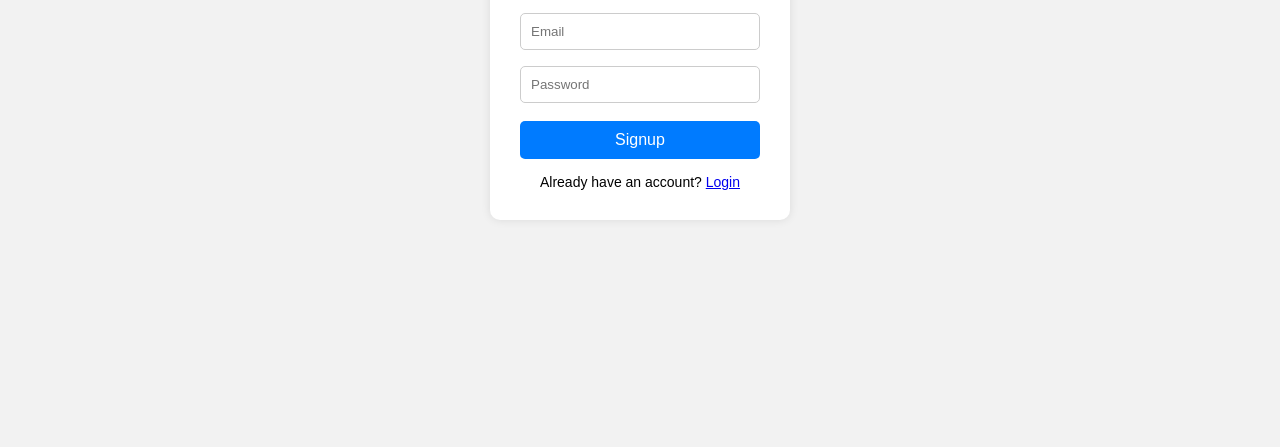
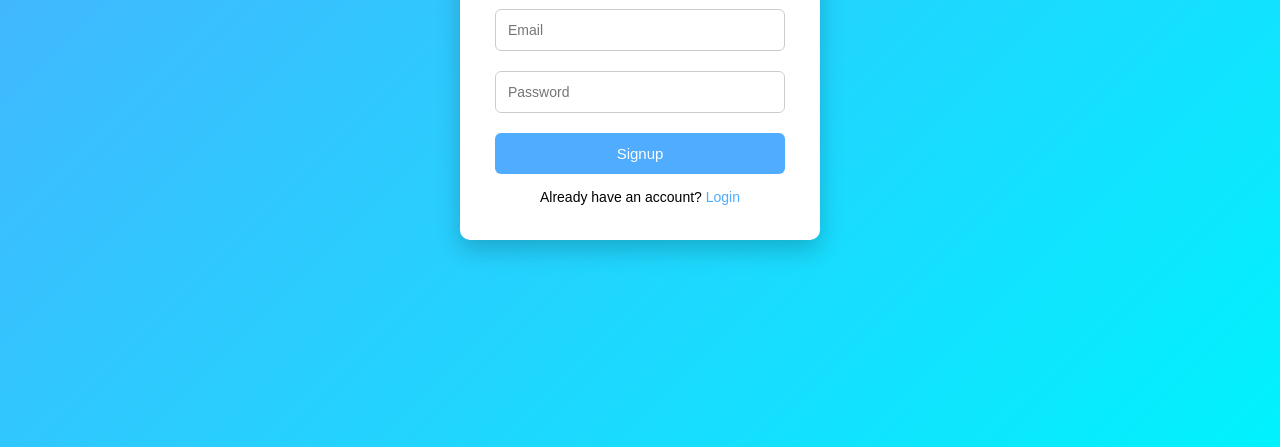
Before and after one commit to PRIYANSHUKUMAWAT1906/Full-Authentication-web-App-, a website: page Public/Signup.html in a window 1280 px wide. Shown: the part 353-800 px from the top of the page. Drawn offline with Linux system fonts and the light colour scheme.

Commit message:
Adding basic login and dashboard html with css with help of Ai

```diff
--- a/Public/style.css
+++ b/Public/style.css
@@ -1,56 +1,84 @@
-* {
-  margin: 0;
-  padding: 0;
-  box-sizing: border-box;
-  font-family: Arial, sans-serif;
+*{
+  margin:0;
+  padding:0;
+  box-sizing:border-box;
+  font-family: Arial, Helvetica, sans-serif;
 }
 
-body {
-  height: 100vh;
-  display: flex;
-  justify-content: center;
-  align-items: center;
-  background: #f2f2f2;
+body{
+  height:100vh;
+  background: linear-gradient(135deg,#4facfe,#00f2fe);
 }
 
-.container {
-  background: white;
-  padding: 30px;
-  width: 300px;
-  border-radius: 10px;
-  box-shadow: 0 0 10px rgba(0,0,0,0.1);
-  text-align: center;
+/* center everything */
+.wrapper{
+  height:100%;
+  display:flex;
+  justify-content:center;
+  align-items:center;
 }
 
-h2 {
-  margin-bottom: 20px;
+/* card */
+.container{
+  width:360px;
+  background:white;
+  padding:35px;
+  border-radius:10px;
+  box-shadow:0 10px 25px rgba(0,0,0,0.2);
+  text-align:center;
 }
 
-input {
-  width: 100%;
-  padding: 10px;
-  margin: 8px 0;
-  border: 1px solid #ccc;
-  border-radius: 5px;
+/* heading */
+.container h2{
+  margin-bottom:20px;
+  color:#333;
 }
 
-button {
-  width: 100%;
-  padding: 10px;
-  margin-top: 10px;
-  border: none;
-  background: #007bff;
-  color: white;
-  font-size: 16px;
-  border-radius: 5px;
-  cursor: pointer;
+/* inputs */
+input{
+  width:100%;
+  padding:12px;
+  margin:10px 0;
+  border-radius:6px;
+  border:1px solid #ccc;
+  font-size:14px;
 }
 
-button:hover {
-  background: #0056b3;
+/* button */
+button{
+  width:100%;
+  padding:12px;
+  margin-top:10px;
+  border:none;
+  border-radius:6px;
+  background:#4facfe;
+  color:white;
+  font-size:15px;
+  cursor:pointer;
 }
 
-p {
-  margin-top: 15px;
-  font-size: 14px;
+/* button hover */
+button:hover{
+  background:#3a8ee6;
 }
+
+/* links */
+p{
+  margin-top:15px;
+  font-size:14px;
+}
+
+a{
+  color:#4facfe;
+  text-decoration:none;
+}
+
+a:hover{
+  text-decoration:underline;
+}
+
+/* dashboard welcome */
+#welcome{
+  margin:20px 0;
+  font-size:18px;
+}
```
Also changed, not shown: Public/dashboard.html (added, +35 -0 lines), Public/login.html (added, +51 -0 lines).
